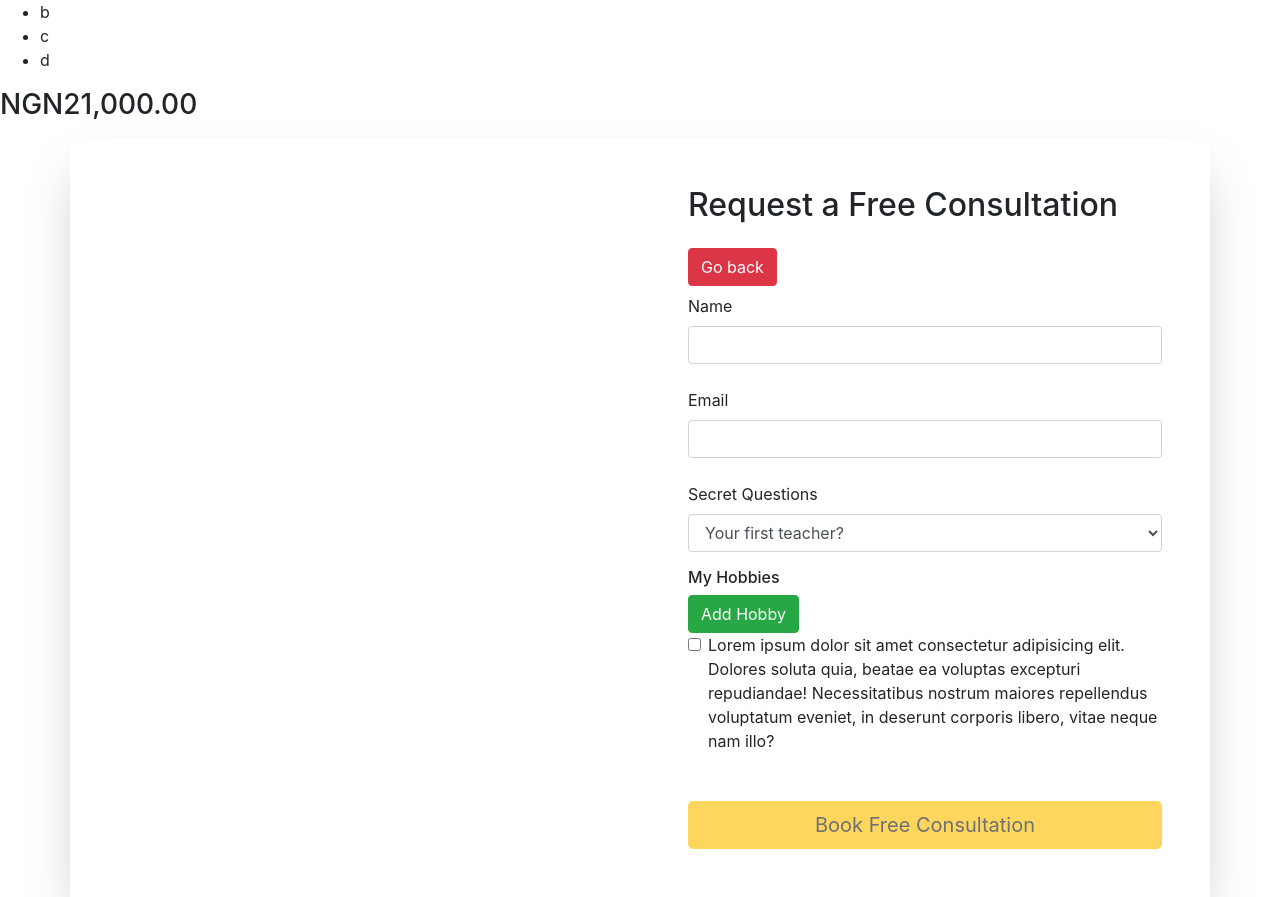
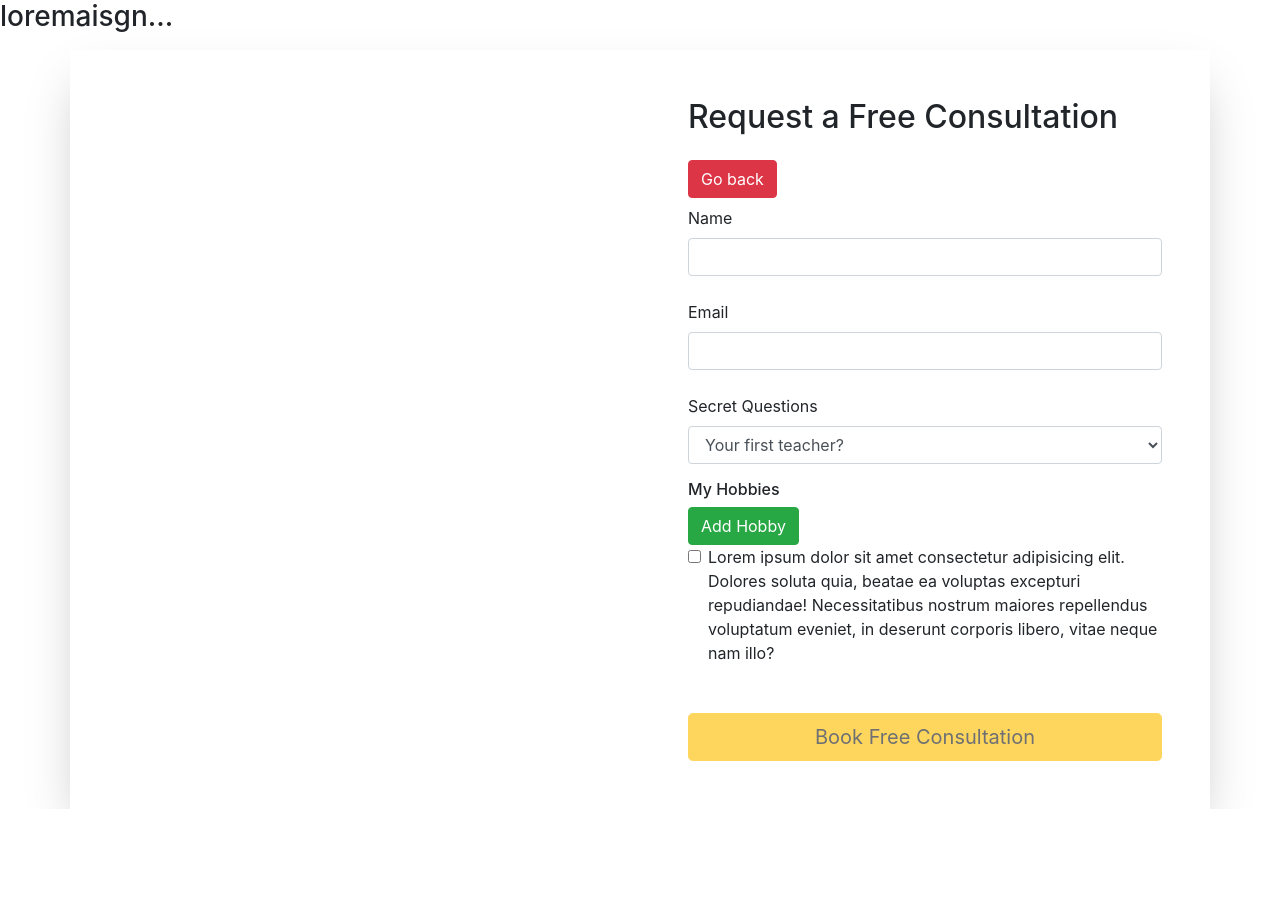
Before and after one commit to valentinesamuel/forms-basics, an Angular app: page / in a window 1280 px wide. After the commit the page ends 809 px from the top, so only its background shows below. Built offline with nearby package versions, Linux system fonts and the light colour scheme.

Commit message:
(FEAT):  Built my own custom pipe

```diff
--- a/src/app/app.component.html
+++ b/src/app/app.component.html
@@ -1,7 +1,4 @@
-<ul>
-  <li *ngFor="let i of collection | slice: 1:5">{{ i }}</li>
-</ul>
-<h3>{{amount | currency: 'NGN'}}</h3>
+<h3>{{text|shorten}}</h3>
 <router-outlet></router-outlet>
 <div class="container" [ngClass]="{ userForm: sent === true }">
   <div class="row main-row mt-3">
--- a/src/app/app.component.ts
+++ b/src/app/app.component.ts
@@ -10,8 +10,7 @@ import { Observable } from 'rxjs';
   styleUrls: ['./app.component.scss']
 })
 export class AppComponent implements OnInit {
-  collection: string[] = ['a', 'b', 'c', 'd'];
-    amount = 21000;
+  text='loremaisgnthbgskbhfwlbtrqbvlaaaaaaaklbdlfbvadiubfvjzbj'
   // @ViewChild('form') detialsForm: NgForm;
   reactiveForm: FormGroup;
   sent = false;
--- a/src/app/app.module.ts
+++ b/src/app/app.module.ts
@@ -5,11 +5,13 @@ import { FormsModule, ReactiveFormsModule } from "@angular/forms";
 import { AppRoutingModule } from './app-routing.module';
 import { AppComponent } from './app.component';
 import { AppointmentComponent } from './appointment/appointment.component';
+import { ShortenPipe } from "./shorten.pipe";
 
 @NgModule({
   declarations: [
     AppComponent,
-    AppointmentComponent
+    AppointmentComponent,
+    ShortenPipe
   ],
   imports: [
     BrowserModule,
--- /dev/null
+++ b/src/app/shorten.pipe.ts
@@ -0,0 +1,15 @@
+import { pipe } from "rxjs";
+import { Pipe, PipeTransform } from '@angular/core';
+
+@Pipe({
+      name: 'shorten'
+})
+
+export class ShortenPipe implements PipeTransform {
+      transform(value: any) {
+            if (value.length > 10) {
+                  return value.substr(0, 10) + '...';
+            }
+            return value;
+      }
+}
```
